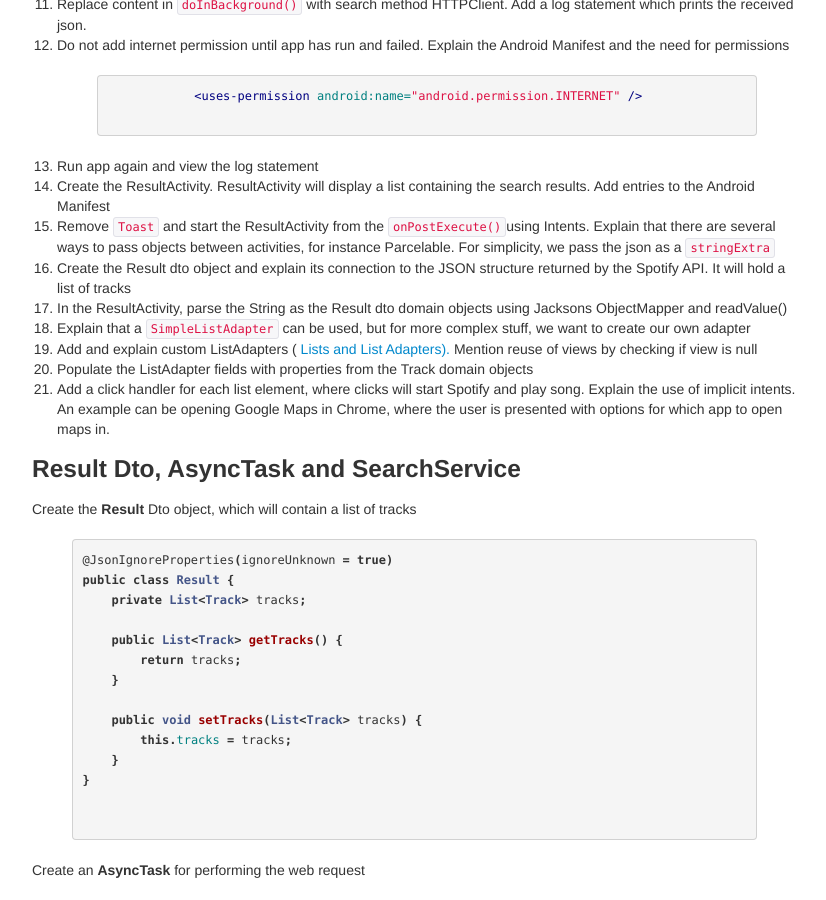
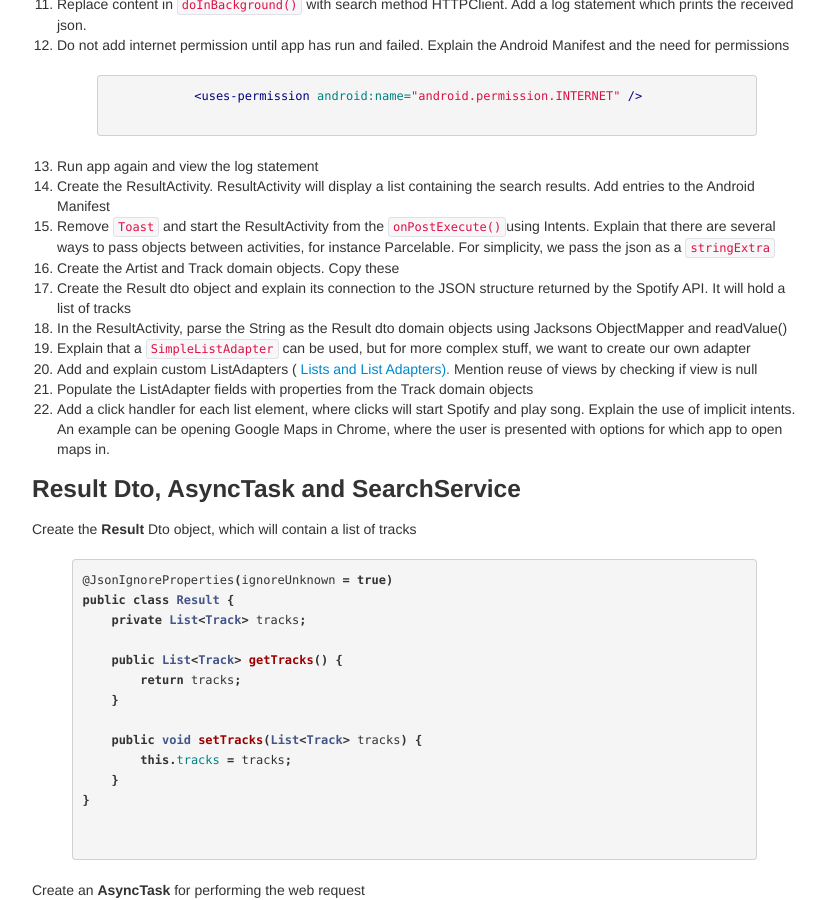
Before and after one commit to bekk/android101, a Jekyll site: the page built from docs/pages/manuscript.html, in a window 1280 px wide and 900 px high, scrolled down 579 px. Shown: the whole window, without its empty margins (28-854 px from the left). Built offline with Jekyll 4.4.1, drawn with Linux system fonts in a browser that asks for light colours; Markdown is read by kramdown in place of the engine named in the settings.

Commit message:
Oppdatert manus

```diff
--- a/docs/pages/manuscript.html
+++ b/docs/pages/manuscript.html
@@ -32,6 +32,7 @@ an updated version of Android Studio
     <li>Remove <code>Toast</code> and start the ResultActivity from the <code>onPostExecute()</code>using Intents. Explain that there are several ways to pass
     	objects between activities, for instance Parcelable. For simplicity, we pass the json as a <code>
     	stringExtra</code></li>
+    <li> Create the Artist and Track domain objects. Copy these</li>
     <li> Create the Result dto object and explain its connection to the JSON structure returned by the Spotify API. It will hold a list of tracks</li>
     <li>In the ResultActivity, parse the String as the Result dto domain objects using Jacksons ObjectMapper and readValue()</li>
     <li> Explain that a <code>SimpleListAdapter</code> can be used, but for more complex stuff, we want to create our own adapter</code></li>
```
